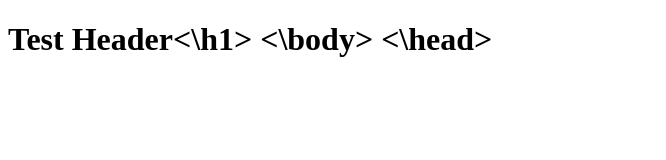
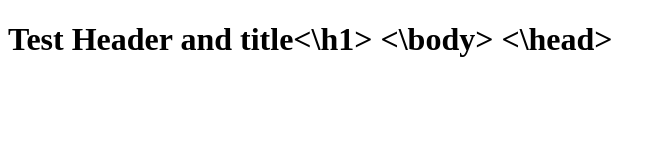
Before and after one commit to kavitahkulkarni/devops, a plain HTML site: page index.html in a window 1280 px wide. Shown: the whole page, without its empty margins (0-666 px from the left). Drawn offline with Linux system fonts and the light colour scheme.

Commit message:
Updated index.html
Heading update

```diff
--- a/index.html
+++ b/index.html
@@ -1,6 +1,6 @@
 <!DOCTYPE html>
 <head>
 <body>
-  <h1>Test Header<\h1>
+  <h1>Test Header and title<\h1>
 <\body>
 <\head>
```
